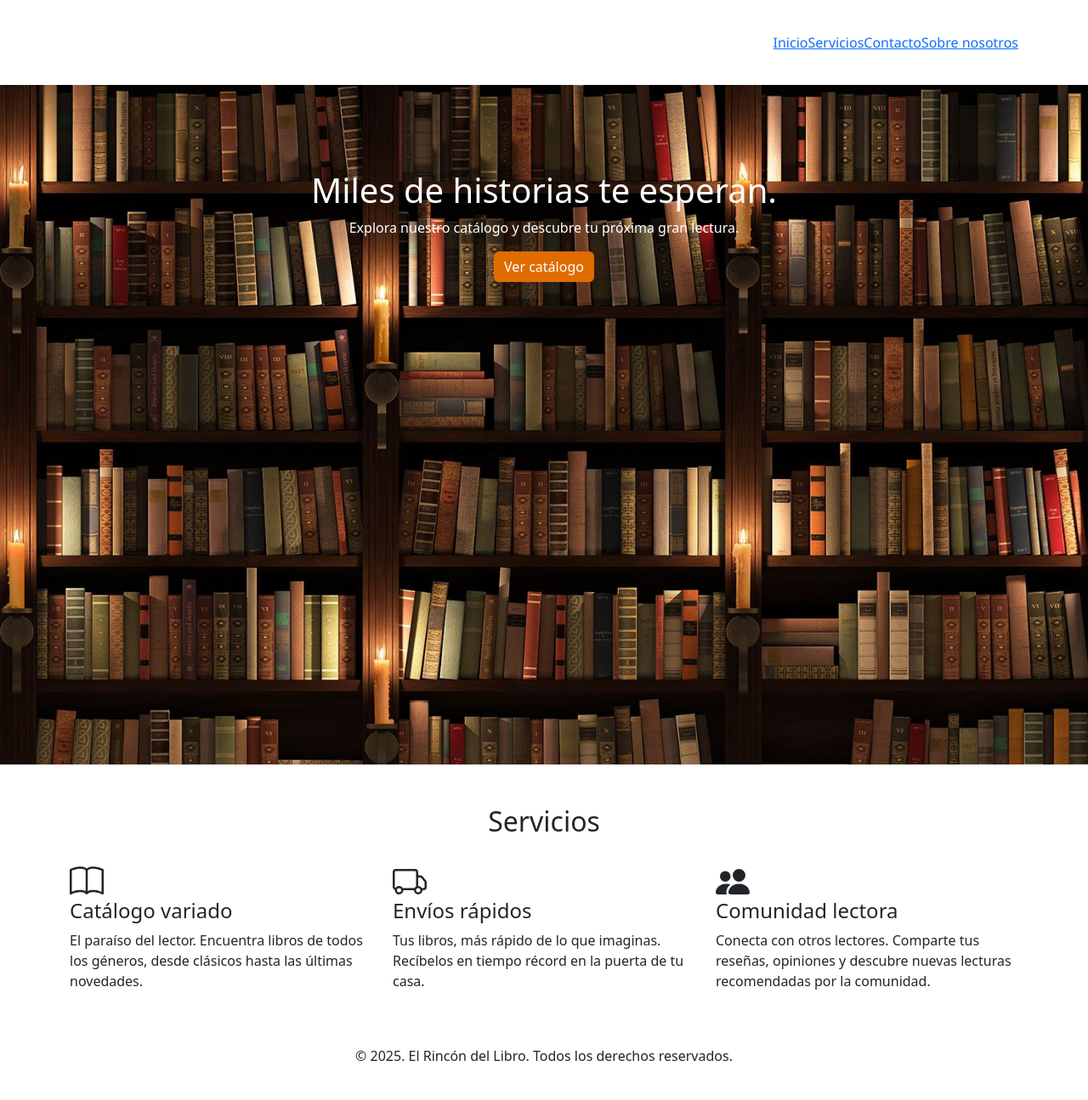
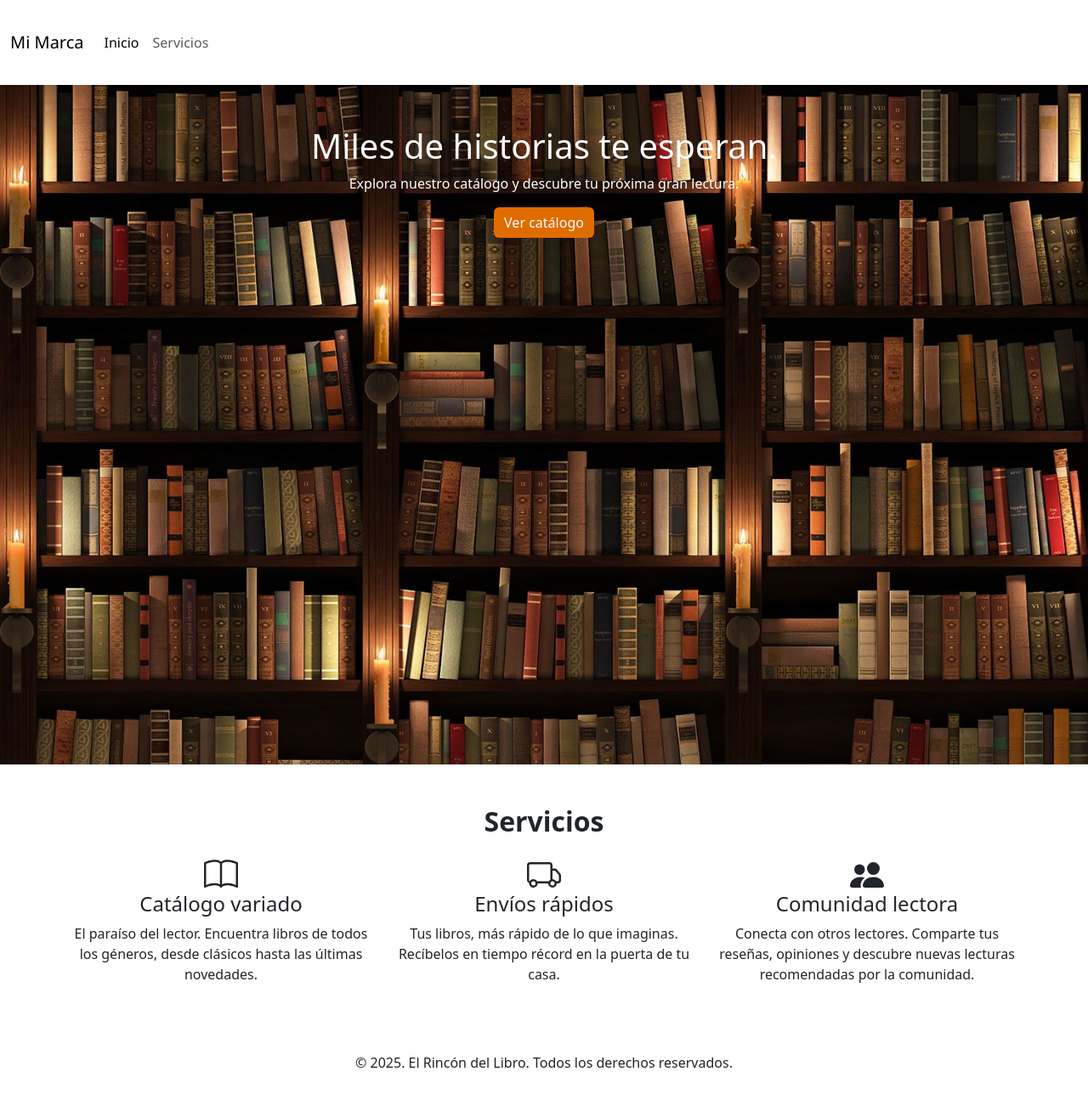
Before and after one commit to marimartinez17/Curso-de-nivelacion-Fullstack-UNET, a plain HTML site: page FRONTEND/BOOTSTRAP/index.html in a window 1280 px wide. Shown: the whole page at 85% size. Before the commit the page ends 1271 px from the top, so only its background shows below. Drawn offline with nearby package versions, Linux system fonts and the light colour scheme.

Commit message:
Update index.html

```diff
--- a/FRONTEND/BOOTSTRAP/index.html
+++ b/FRONTEND/BOOTSTRAP/index.html
@@ -10,27 +10,28 @@
 <body>
     <header>
         <!--NavBar-->
-        <script src="https://cdn.jsdelivr.net/npm/bootstrap@5.3.8/dist/js/bootstrap.bundle.min.js" integrity="sha384-FKyoEForCGlyvwx9Hj09JcYn3nv7wiPVlz7YYwJrWVcXK/BmnVDxM+D2scQbITxI" crossorigin="anonymous"></script>
-        <nav class="navbar navbar-expand-lg navbar-transparent bg-transparent shadow">
-            <div class="container">
-                El rincón del libro</a>
-                <button class="navbar-toggler" type="button" data-bs-toggle="collapse" data-bs-target="#mainNav">
-                    <span class="navbar-toggler-icon"></span>
-                </button>
-                <div class="collapse navbar-collapse" id="mainNav">
-                    <ul class="navbar-nav ms-auto">
-                        <li class="active"><a href="#">Inicio</a></li>
-                        <li><a href="#">Servicios</a></li>
-                        <li><a href="#">Contacto</a></li>
-                        <li><a href="#">Sobre nosotros</a></li>
-                    </ul>
-                </div>
+        <nav class="navbar navbar-expand-lg bg-transparent">
+        <div class="container-fluid">
+            <a class="navbar-brand" href="#">Mi Marca</a>
+            <button class="navbar-toggler" type="button" data-bs-toggle="collapse" data-bs-target="#navbarNav" aria-controls="navbarNav" aria-expanded="false" aria-label="Toggle navigation">
+                <span class="navbar-toggler-icon"></span>
+            </button>
+            <div class="collapse navbar-collapse" id="navbarNav">
+                <ul class="navbar-nav">
+                    <li class="nav-item">
+                        <a class="nav-link active" aria-current="page" href="#">Inicio</a>
+                    </li>
+                    <li class="nav-item">
+                        <a class="nav-link" href="#">Servicios</a>
+                    </li>
+                </ul>
             </div>
+        </div>
         </nav>
     </header>
 
     <!--Hero Section-->
-    <section class="hero">
+    <section class="hero py-5 my-0">
         <div class="container align-items-center">
             <h1 class="text-center">Miles de historias te esperan.</h1>
             <p class="text-center"> Explora nuestro catálogo y descubre tu próxima gran lectura.</p>
@@ -41,10 +42,10 @@
     </section>
 
     <!--Sección de tres columnas-->
-    <section class="columnas">
-        <br><br><h2 class="text-center">Servicios</h2><br>
-        <div class="container">
-            <div class="row">
+    <section class="columnas py-5">
+        <div class="container text-center">
+            <h2 class="text-center mb-4 fw-bold">Servicios</h2>
+            <div class="row text-center">
                 <div class="col-md-4">
                     <svg xmlns="http://www.w3.org/2000/svg" width="40" height="40" fill="currentColor" class="bi bi-book" viewBox="0 0 16 16"><path d="M1 2.828c.885-.37 2.154-.769 3.388-.893 1.33-.134 2.458.063 3.112.752v9.746c-.935-.53-2.12-.603-3.213-.493-1.18.12-2.37.461-3.287.811zm7.5-.141c.654-.689 1.782-.886 3.112-.752 1.234.124 2.503.523 3.388.893v9.923c-.918-.35-2.107-.692-3.287-.81-1.094-.111-2.278-.039-3.213.492zM8 1.783C7.015.936 5.587.81 4.287.94c-1.514.153-3.042.672-3.994 1.105A.5.5 0 0 0 0 2.5v11a.5.5 0 0 0 .707.455c.882-.4 2.303-.881 3.68-1.02 1.409-.142 2.59.087 3.223.877a.5.5 0 0 0 .78 0c.633-.79 1.814-1.019 3.222-.877 1.378.139 2.8.62 3.681 1.02A.5.5 0 0 0 16 13.5v-11a.5.5 0 0 0-.293-.455c-.952-.433-2.48-.952-3.994-1.105C10.413.809 8.985.936 8 1.783"/></svg>
                     <h4>Catálogo variado</h4>
@@ -63,9 +64,9 @@
             </div>
         </div>
     </section>
-    <br><br>
-    <footer>
+    <footer class="text-center py-3">
         <p>&copy; 2025. El Rincón del Libro. Todos los derechos reservados.</p>
     </footer>
+    <script src="https://cdn.jsdelivr.net/npm/bootstrap@5.3.8/dist/js/bootstrap.bundle.min.js" integrity="sha384-FKyoEForCGlyvwx9Hj09JcYn3nv7wiPVlz7YYwJrWVcXK/BmnVDxM+D2scQbITxI" crossorigin="anonymous"></script>
 </body>
 </html>
```
